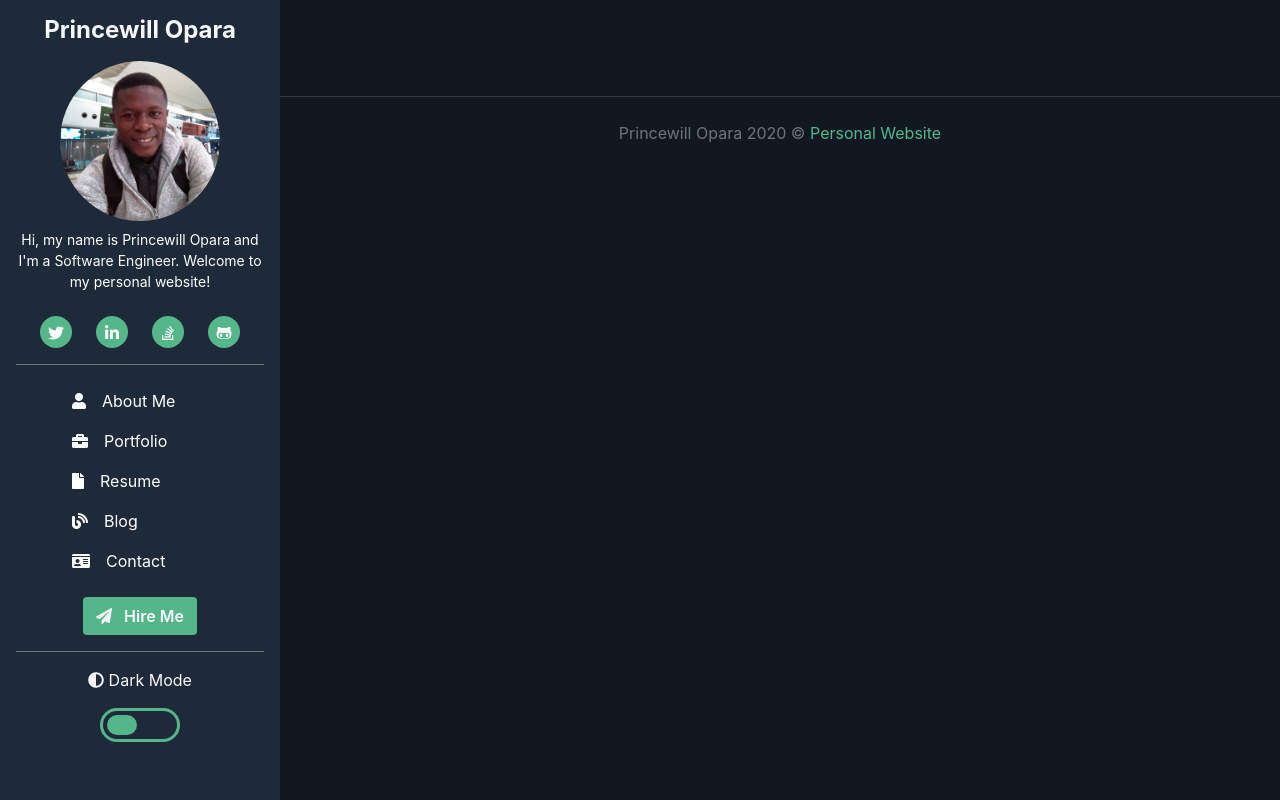
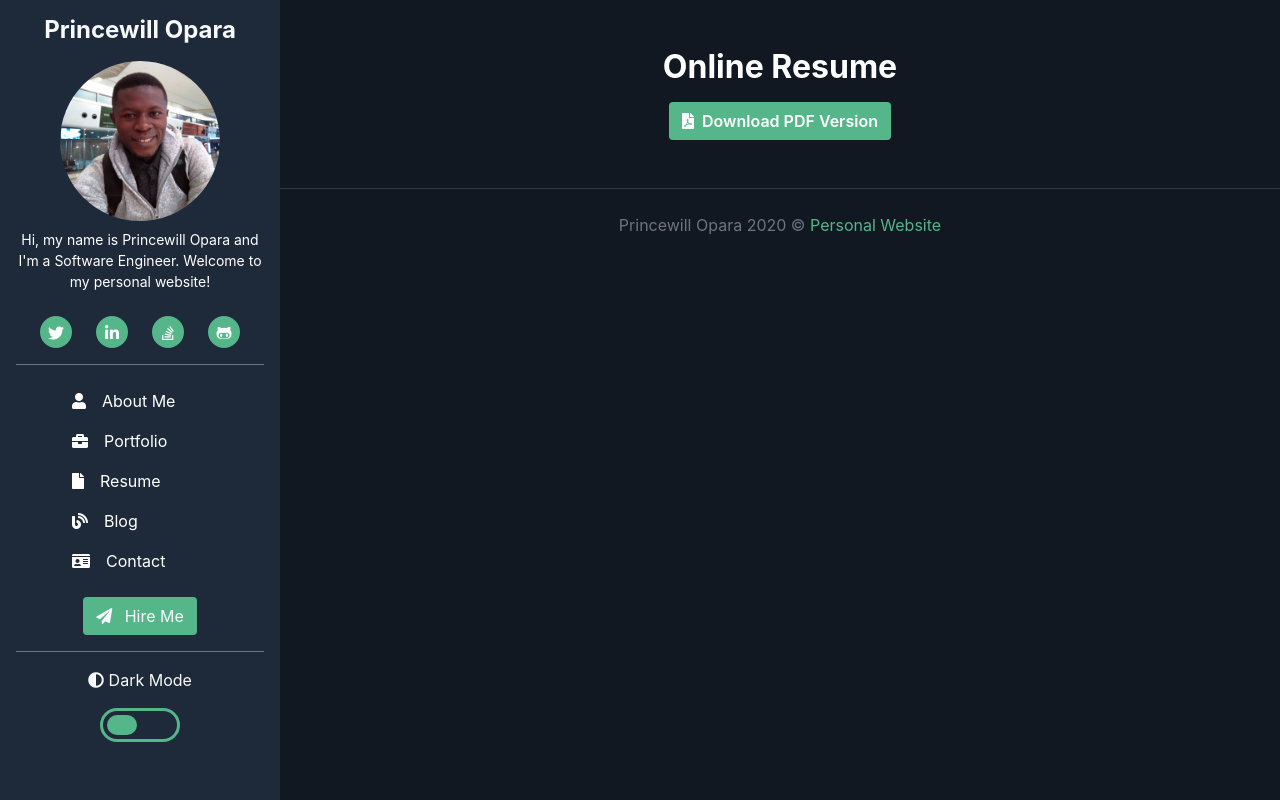
Before and after one commit to doncity-tech/my-portfolio, a plain HTML site: page resume.html in a window 1280 px wide. Drawn offline with Linux system fonts and the light colour scheme; files whose address does not match are found by name.

Commit message:
This is ok

```diff
--- a/resume.html
+++ b/resume.html
@@ -10,7 +10,7 @@
   <link rel="stylesheet" href="assets/css/all.css">
   <!-- My custom stylesheet -->
   <link rel="stylesheet" href="styles/main.css">
-  <link rel="stylesheet" href="styles/portfolio.css">
+  <link rel="stylesheet" href="styles/resume.css">
 </head>
 <body class="dark-mode-body">
   <header class="dark-mode-side py-3 px-3 scroller">
@@ -68,8 +68,9 @@
   <div class="main-wrapper">
     <section class="p-3 p-lg-5 border-bottom border-dark">
       <div class="container">
-        <div class="col-12">
-
+        <h2 class="text-center font-weight-bold mb-3">Online Resume</h2>
+        <div class="d-flex justify-content-center align-items-center">
+          <button class="btn green-btn"><i class="fas fa-file-pdf mr-1"></i> Download PDF Version</button>
         </div>
       </div>
     </section>
--- a/styles/main.css
+++ b/styles/main.css
@@ -116,6 +116,15 @@ header {
 .resume-btn, .resume-btn:hover {
   color: #fff;
   font-weight: 600;
+}
+.green-btn {
+  color: #fff;
+  background: #54B689;
+  font-weight: 600;
+}
+.green-btn:hover {
+  background: #54b688ce;
+  color: #fff;
 }
 .portfolio-btn, .blog-btn {
   background: #54B689;
```
Also changed, not shown: styles/blog.css (added), styles/contact.css (added), styles/resume.css (added).
